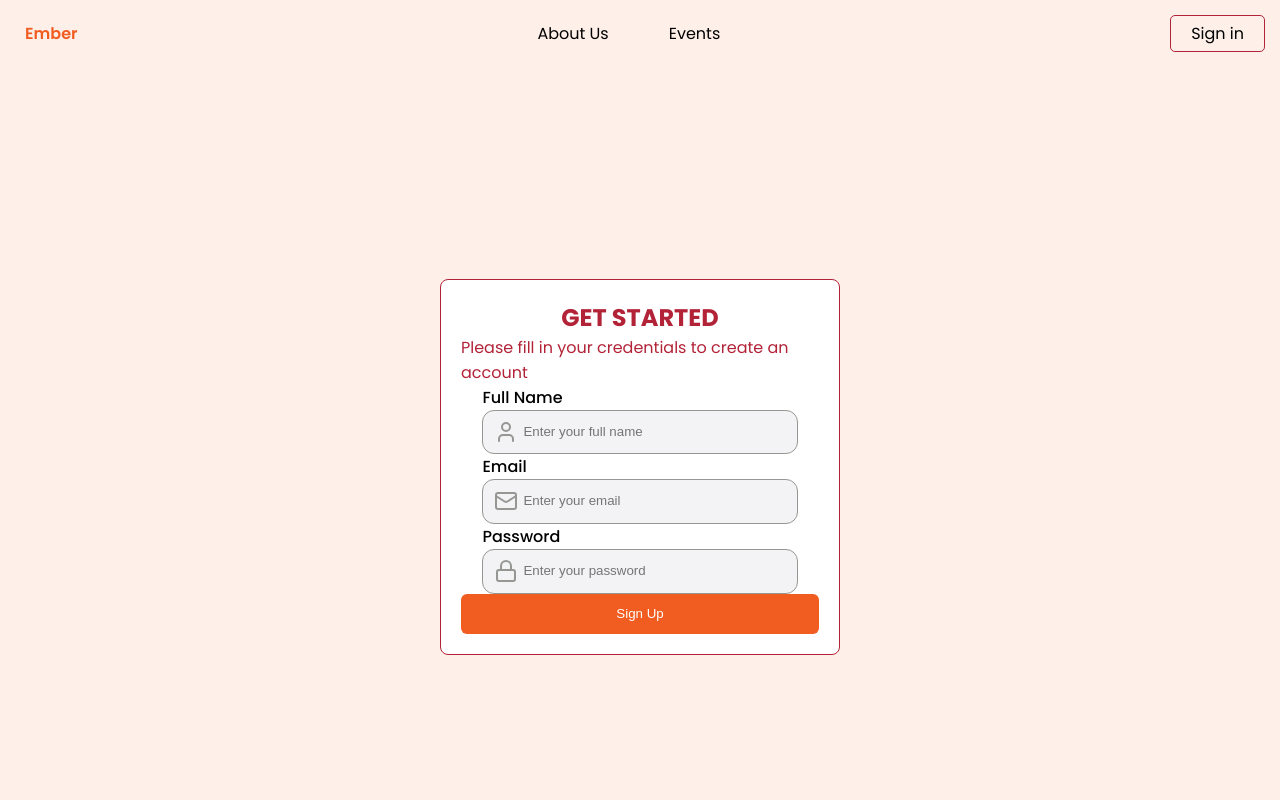
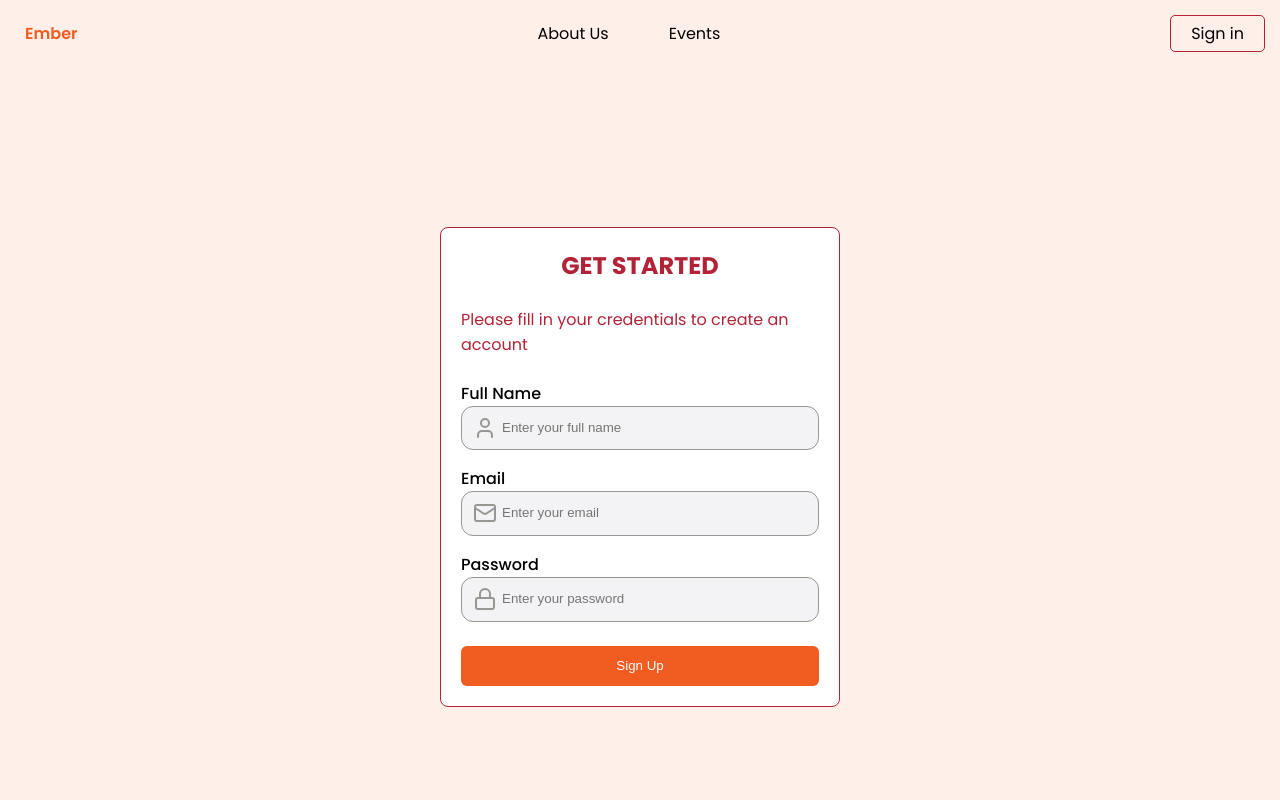
Before and after one commit to Austin-Imbastari/group4, a React (Vite) app: page /auth in a window 1280 px wide. Shown: the top 800 px of the page. Built offline with nearby package versions, Linux system fonts and the light colour scheme.

Commit message:
Add spacing to form in authcontainer

```diff
--- a/src/pages/auth/AuthPageSC.js
+++ b/src/pages/auth/AuthPageSC.js
@@ -16,4 +16,12 @@ export const AuthContainer = styled.div`
   display: flex;
   flex-direction: column;
   align-items: center;
+  gap: 1.5rem;
+
+  form {
+    width: 100%;
+    display: flex;
+    flex-direction: column;
+    gap: 1rem;
+  }
 `;
```
